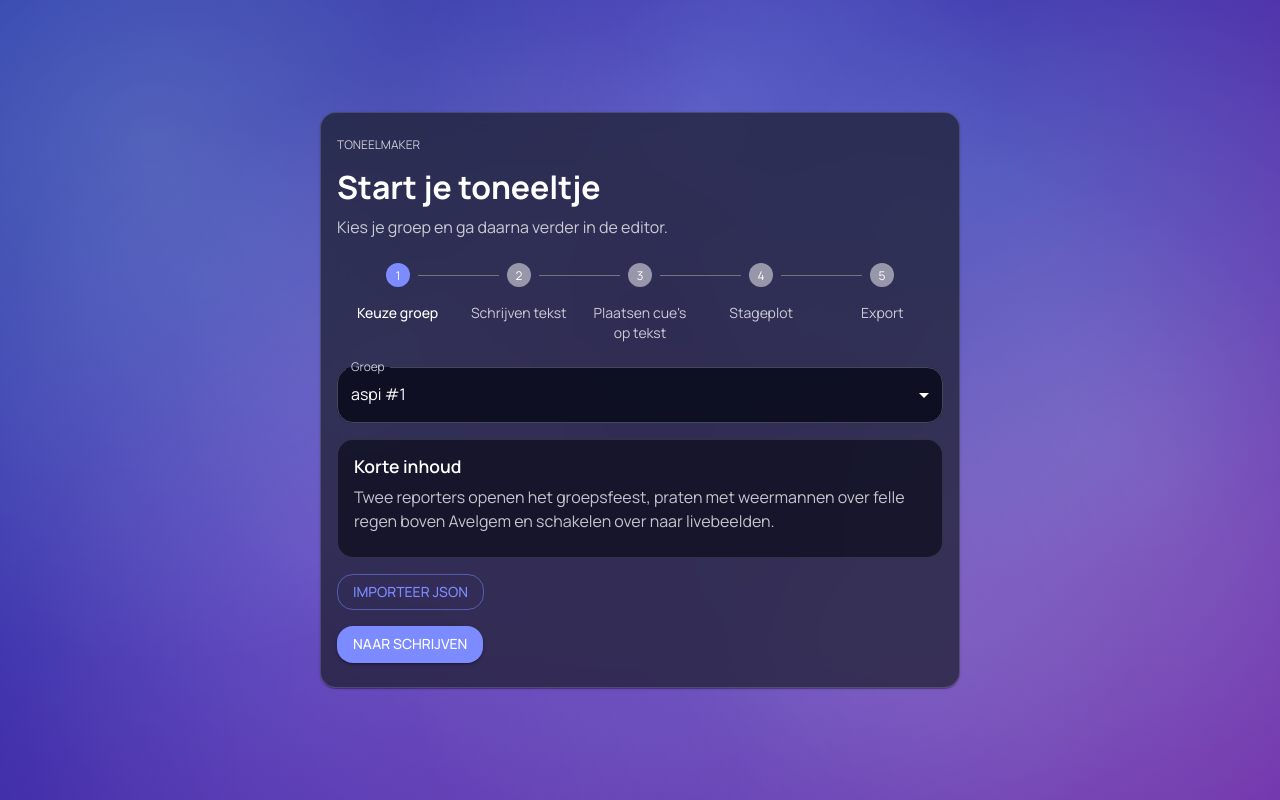
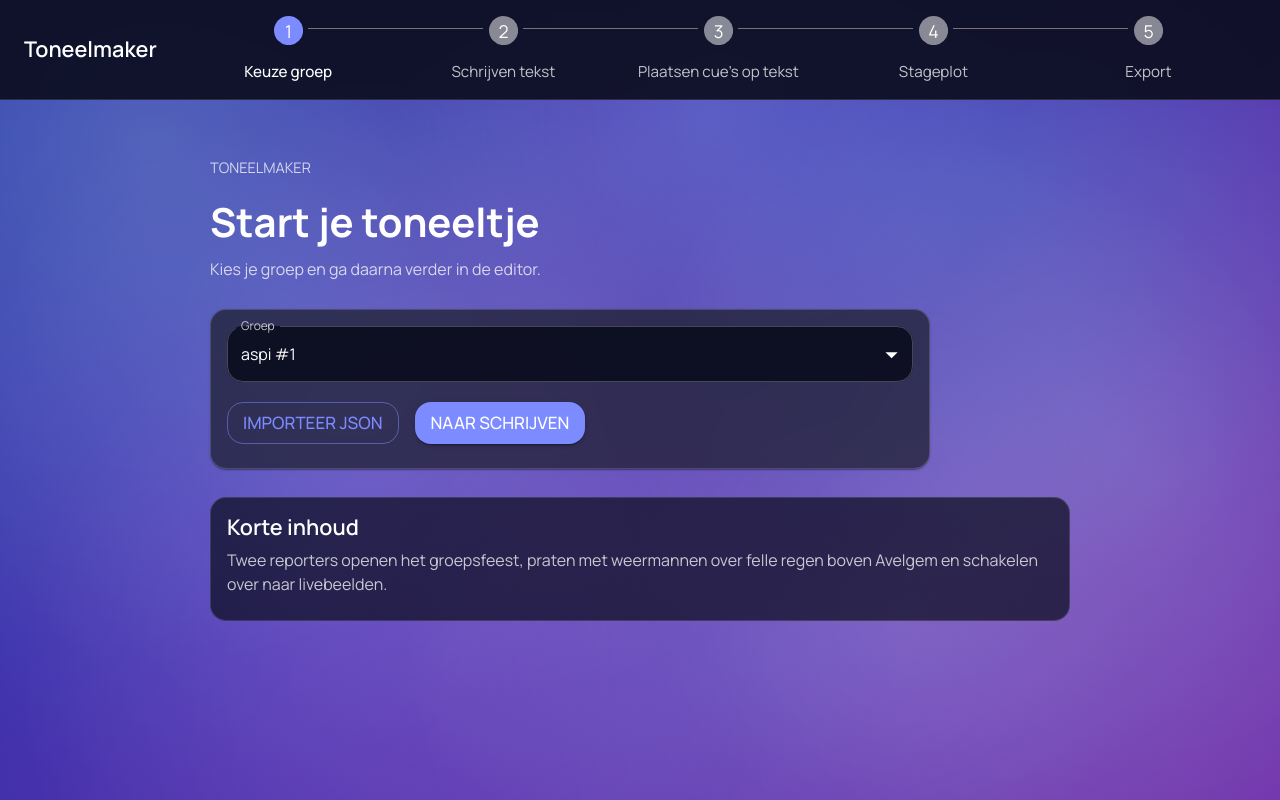
Before and after one commit to WoutDemeyere/groepsfeest, a React (Vite) app: page / in a window 1280 px wide. Built offline with nearby package versions, Linux system fonts and the light colour scheme.

Commit message:
play page rework

```diff
--- a/src/components/layout/AppLayout.tsx
+++ b/src/components/layout/AppLayout.tsx
@@ -13,19 +13,11 @@ const useActiveStep = () => {
 
 export const AppLayout = () => {
   const navigate = useNavigate()
-  const pathname = useRouterState({ select: (state) => state.location.pathname })
   const activeStep = useActiveStep()
-  const isPlayRoute = pathname === '/'
 
   return (
     <Box className={styles.page}>
       <Box className={styles.page__bg} />
-
-      {isPlayRoute ? (
-        <Box className={styles.page__content}>
-          <Outlet />
-        </Box>
-      ) : (
       <Box className={styles.workspace}>
         <AppBar
           position="sticky"
@@ -36,8 +28,16 @@ export const AppLayout = () => {
             backdropFilter: 'blur(10px)'
           }}
         >
-            <Toolbar sx={{ flexDirection: 'column', alignItems: 'stretch', gap: 1.5 }}>
-              <Typography variant="h6">Toneelmaker</Typography>
+          <Toolbar
+            sx={{
+              flexDirection: { xs: 'column', md: 'row' },
+              alignItems: { xs: 'stretch', md: 'center' },
+              gap: { xs: 1.5, md: 3 },
+              py: 2
+            }}
+          >
+            <Typography variant="h5">Toneelmaker</Typography>
+            <Box sx={{ flex: 1 }}>
               <Stepper activeStep={activeStep} alternativeLabel nonLinear>
                 {STEP_ROUTES.map((step) => (
                   <Step key={step.id}>
@@ -45,6 +45,7 @@ export const AppLayout = () => {
                   </Step>
                 ))}
               </Stepper>
+            </Box>
           </Toolbar>
         </AppBar>
 
@@ -52,7 +53,6 @@ export const AppLayout = () => {
           <Outlet />
         </Box>
       </Box>
-      )}
     </Box>
   )
 }
--- a/src/config/theme.config.ts
+++ b/src/config/theme.config.ts
@@ -16,7 +16,12 @@ export const appTheme = createTheme({
   shape: { borderRadius: 16 },
   typography: {
     fontFamily: "'Manrope', system-ui, sans-serif",
-    h1: { fontSize: '2rem', fontWeight: 700 },
-    h2: { fontSize: '1.1rem', fontWeight: 600 }
+    fontSize: 17,
+    h1: { fontSize: '2.5rem', fontWeight: 700 },
+    h2: { fontSize: '1.35rem', fontWeight: 600 },
+    h5: { fontSize: '1.35rem', fontWeight: 600 },
+    h6: { fontSize: '1.15rem', fontWeight: 600 },
+    body1: { fontSize: '1rem' },
+    body2: { fontSize: '0.95rem' }
   }
 })
--- /dev/null
+++ b/src/hooks/usePlayImport.ts
@@ -0,0 +1,127 @@
+import { useCallback } from 'react'
+import type { ChangeEvent } from 'react'
+import { useAppStore } from '../store/useAppStore'
+import { normalizeCueTarget } from '../utils/cue'
+import type { Cue, StagePlot } from '../types/app'
+
+type ImportPayload = {
+  selectedPlay?: string
+  characters?: unknown
+  lines?: unknown
+  cues?: unknown
+  leaderContact?: {
+    firstName?: string
+    lastName?: string
+    phone?: string
+  }
+  stagePlots?: unknown
+}
+
+const normalizeStagePlots = (rawPlots: Record<string, StagePlot>) =>
+  Object.fromEntries(
+    Object.entries(rawPlots).map(([sectionId, plot]) => {
+      const shapes = Array.isArray(plot?.shapes) ? plot.shapes : []
+      return [
+        sectionId,
+        {
+          enabled: plot?.enabled === true,
+          canvas: {
+            width: Number(plot?.canvas?.width ?? 0),
+            height: Number(plot?.canvas?.height ?? 0)
+          },
+          shapes: shapes.map((shape) => ({
+            id: shape?.id ?? crypto.randomUUID(),
+            x: Number(shape?.x ?? 0),
+            y: Number(shape?.y ?? 0),
+            size: Number(shape?.size ?? 70),
+            kind: shape?.kind === 'square' ? 'square' : 'circle',
+            label: shape?.label === 'decor' ? 'decor' : 'licht',
+            name: shape?.name ?? '',
+            description: shape?.description ?? ''
+          }))
+        }
+      ]
+    })
+  )
+
+export const usePlayImport = () => {
+  const setSelectedPlay = useAppStore((state) => state.setSelectedPlay)
+  const setCharacters = useAppStore((state) => state.setCharacters)
+  const setLines = useAppStore((state) => state.setLines)
+  const setCues = useAppStore((state) => state.setCues)
+  const setLeaderContact = useAppStore((state) => state.setLeaderContact)
+  const setStagePlots = useAppStore((state) => state.setStagePlots)
+  const lines = useAppStore((state) => state.lines)
+
+  return useCallback(
+    async (event: ChangeEvent<HTMLInputElement>) => {
+      const file = event.target.files?.[0]
+      if (!file) return
+      const text = await file.text()
+      event.target.value = ''
+
+      try {
+        const data = JSON.parse(text) as ImportPayload
+
+        if (data.selectedPlay) setSelectedPlay(data.selectedPlay)
+
+        const importedLines = Array.isArray(data.lines) ? data.lines : null
+        if (Array.isArray(data.characters)) setCharacters(data.characters)
+        if (importedLines) setLines(importedLines)
+
+        if (data.leaderContact && typeof data.leaderContact === 'object') {
+          setLeaderContact({
+            firstName: data.leaderContact.firstName ?? '',
+            lastName: data.leaderContact.lastName ?? '',
+            phone: data.leaderContact.phone ?? ''
+          })
+        }
+
+        if (Array.isArray(data.cues)) {
+          const sourceLines = importedLines || lines
+          const lineMap = new Map(sourceLines.map((line) => [line.id, line]))
+          const lineWords = new Map(
+            sourceLines.map((line) => [
+              line.id,
+              line.text ? line.text.split(/\s+/).filter(Boolean) : []
+            ])
+          )
+          const lineIndex = new Map(sourceLines.map((line, index) => [line.id, index]))
+          const normalized = (data.cues as Cue[]).map((cue) =>
+            normalizeCueTarget(cue, lineIndex, lineWords)
+          )
+          const filtered = normalized.map((cue) => {
+            if (!cue.target.wordText && cue.target.wordIndex != null) {
+              const line = lineMap.get(cue.target.lineId)
+              const words = line?.text ? line.text.split(/\s+/).filter(Boolean) : []
+              return {
+                ...cue,
+                target: {
+                  ...cue.target,
+                  wordText: words[cue.target.wordIndex] ?? null
+                }
+              }
+            }
+            return cue
+          })
+          setCues(filtered)
+        }
+
+        if (data.stagePlots && typeof data.stagePlots === 'object') {
+          setStagePlots(normalizeStagePlots(data.stagePlots as Record<string, StagePlot>))
+        }
+      } catch {
+        // ignore invalid import
+      }
+    },
+    [
+      lines,
+      setCharacters,
+      setCues,
+      setLeaderContact,
+      setLines,
+      setSelectedPlay,
+      setStagePlots
+    ]
+  )
+}
--- a/src/pages/PlaySelectPage.tsx
+++ b/src/pages/PlaySelectPage.tsx
@@ -1,5 +1,4 @@
 import { useMemo } from 'react'
-import type { ChangeEvent } from 'react'
 import {
   Button,
   Card,
@@ -9,118 +8,27 @@ import {
   MenuItem,
   Select,
   Stack,
-  Step,
-  StepLabel,
-  Stepper,
   Typography
 } from '@mui/material'
 import { useNavigate } from '@tanstack/react-router'
 import { PLAYS } from '../config/plays.config'
 import { SUMMARIES } from '../config/summaries.config'
-import { STEP_ROUTES } from '../config/steps.config'
 import { useAppStore } from '../store/useAppStore'
-import { normalizeCueTarget } from '../utils/cue'
-import type { Cue, StagePlot } from '../types/app'
+import { usePlayImport } from '../hooks/usePlayImport'
 import styles from '../styles/app.module.css'
 
 export const PlaySelectPage = () => {
   const navigate = useNavigate()
   const selectedPlay = useAppStore((state) => state.selectedPlay)
   const setSelectedPlay = useAppStore((state) => state.setSelectedPlay)
-  const setCharacters = useAppStore((state) => state.setCharacters)
-  const setLines = useAppStore((state) => state.setLines)
-  const setCues = useAppStore((state) => state.setCues)
-  const setLeaderContact = useAppStore((state) => state.setLeaderContact)
-  const setStagePlots = useAppStore((state) => state.setStagePlots)
-  const lines = useAppStore((state) => state.lines)
+  const handleImport = usePlayImport()
 
   const summary = useMemo(() => SUMMARIES[selectedPlay], [selectedPlay])
 
-  const handleImport = async (event: ChangeEvent<HTMLInputElement>) => {
-    const file = event.target.files?.[0]
-    if (!file) return
-    const text = await file.text()
-    try {
-      const data = JSON.parse(text)
-      if (data.selectedPlay) setSelectedPlay(data.selectedPlay)
-      const importedLines = Array.isArray(data.lines) ? data.lines : null
-      if (Array.isArray(data.characters)) setCharacters(data.characters)
-      if (importedLines) setLines(importedLines)
-      if (data.leaderContact && typeof data.leaderContact === 'object') {
-        setLeaderContact({
-          firstName: data.leaderContact.firstName ?? '',
-          lastName: data.leaderContact.lastName ?? '',
-          phone: data.leaderContact.phone ?? ''
-        })
-      }
-      if (Array.isArray(data.cues)) {
-        const lineMap = new Map((importedLines || lines).map((line) => [line.id, line]))
-        const lineWords = new Map(
-          (importedLines || lines).map((line) => [
-            line.id,
-            line.text ? line.text.split(/\s+/).filter(Boolean) : []
-          ])
-        )
-        const lineIndex = new Map((importedLines || lines).map((line, index) => [line.id, index]))
-        const normalized = (data.cues as Cue[]).map((cue) =>
-          normalizeCueTarget(cue, lineIndex, lineWords)
-        )
-        const filtered = normalized.map((cue) => {
-          if (!cue.target.wordText && cue.target.wordIndex != null) {
-            const line = lineMap.get(cue.target.lineId)
-            const words = line?.text ? line.text.split(/\s+/).filter(Boolean) : []
-            return {
-              ...cue,
-              target: {
-                ...cue.target,
-                wordText: words[cue.target.wordIndex] ?? null
-              }
-            }
-          }
-          return cue
-        })
-        setCues(filtered)
-      }
-      if (data.stagePlots && typeof data.stagePlots === 'object') {
-        const normalizedPlots = Object.fromEntries(
-          Object.entries(data.stagePlots).map(([sectionId, plot]) => {
-            const shapes = Array.isArray((plot as StagePlot)?.shapes)
-              ? (plot as StagePlot).shapes
-              : []
-            return [
-              sectionId,
-              {
-                enabled: (plot as StagePlot)?.enabled === true,
-                canvas: {
-                  width: Number((plot as StagePlot)?.canvas?.width ?? 0),
-                  height: Number((plot as StagePlot)?.canvas?.height ?? 0)
-                },
-                shapes: shapes.map((shape) => ({
-                  id: shape?.id ?? crypto.randomUUID(),
-                  x: Number(shape?.x ?? 0),
-                  y: Number(shape?.y ?? 0),
-                  size: Number(shape?.size ?? 70),
-                  kind: shape?.kind === 'square' ? 'square' : 'circle',
-                  label: shape?.label === 'decor' ? 'decor' : 'licht',
-                  name: shape?.name ?? '',
-                  description: shape?.description ?? ''
-                }))
-              }
-            ]
-          })
-        )
-        setStagePlots(normalizedPlots)
-      }
-    } catch {
-      // ignore invalid import
-    }
-  }
-
   return (
-    <Card className={styles.card}>
-      <CardContent>
-        <Stack spacing={3}>
-          <Stack spacing={1}>
+    <div className={styles.play}>
+      <div className={styles.play__content}>
+        <Stack spacing={1.5}>
           <Typography variant="overline" color="text.secondary">
             Toneelmaker
           </Typography>
@@ -130,15 +38,9 @@ export const PlaySelectPage = () => {
           </Typography>
         </Stack>
 
-          <Stepper activeStep={0} alternativeLabel>
-            {STEP_ROUTES.map((step) => (
-              <Step key={step.id}>
-                <StepLabel>{step.label}</StepLabel>
-              </Step>
-            ))}
-          </Stepper>
-
-          <Stack spacing={2}>
+        <Card className={styles.card}>
+          <CardContent>
+            <Stack spacing={2.5}>
               <FormControl fullWidth>
                 <InputLabel id="play-label">Groep</InputLabel>
                 <Select
@@ -166,6 +68,20 @@ export const PlaySelectPage = () => {
                 </Select>
               </FormControl>
 
+              <Stack direction="row" spacing={2} flexWrap="wrap">
+                <Button variant="outlined" component="label">
+                  Importeer JSON
+                  <input type="file" accept="application/json" hidden onChange={handleImport} />
+                </Button>
+
+                <Button variant="contained" onClick={() => navigate({ to: '/script' })}>
+                  Naar schrijven
+                </Button>
+              </Stack>
+            </Stack>
+          </CardContent>
+        </Card>
+
         <Card variant="outlined" className={styles.summary}>
           <CardContent>
             <Stack spacing={1}>
@@ -174,22 +90,7 @@ export const PlaySelectPage = () => {
             </Stack>
           </CardContent>
         </Card>
-
-            <Button variant="outlined" component="label" sx={{ alignSelf: 'flex-start' }}>
-              Importeer JSON
-              <input type="file" accept="application/json" hidden onChange={handleImport} />
-            </Button>
-
-            <Button
-              variant="contained"
-              onClick={() => navigate({ to: '/script' })}
-              sx={{ alignSelf: 'flex-start' }}
-            >
-              Naar schrijven
-            </Button>
-          </Stack>
-        </Stack>
-      </CardContent>
-    </Card>
+      </div>
+    </div>
   )
 }
--- a/src/styles/app.module.css
+++ b/src/styles/app.module.css
@@ -36,17 +36,8 @@
     radial-gradient(circle at 60% 80%, rgba(60, 120, 255, 0.2), transparent 36%);
 }
 
-.page__content {
-  position: relative;
-  z-index: 1;
-  min-height: 100vh;
-  display: grid;
-  place-items: center;
-  padding: 40px 16px;
-}
-
 .card {
-  width: min(640px, 100%);
+  width: min(720px, 100%);
   background: rgba(11, 12, 28, 0.74);
   border: 1px solid rgba(255, 255, 255, 0.15);
   backdrop-filter: blur(12px);
@@ -83,14 +74,27 @@
 
 .workspace__content {
   flex: 1;
-  padding: 0;
   display: flex;
+}
+
+.play {
+  flex: 1;
+  display: flex;
+  justify-content: center;
+  padding: 48px clamp(18px, 4vw, 64px) 72px;
+}
+
+.play__content {
+  width: min(860px, 100%);
+  display: flex;
+  flex-direction: column;
+  gap: 28px;
 }
 
 .editor {
   flex: 1;
   min-height: 100%;
-  padding: 32px clamp(16px, 4vw, 48px) 48px;
+  padding: 40px clamp(18px, 4vw, 56px) 56px;
   background: rgba(11, 12, 28, 0.74);
   border-top: 1px solid rgba(255, 255, 255, 0.15);
   backdrop-filter: blur(12px);
@@ -118,7 +122,7 @@
 .plot-layout {
   display: grid;
   grid-template-columns: 220px minmax(0, 1fr) 260px;
-  gap: 18px;
+  gap: 22px;
   align-items: start;
 }
 
```
Lines whose indentation alone changed are shown as unchanged.
